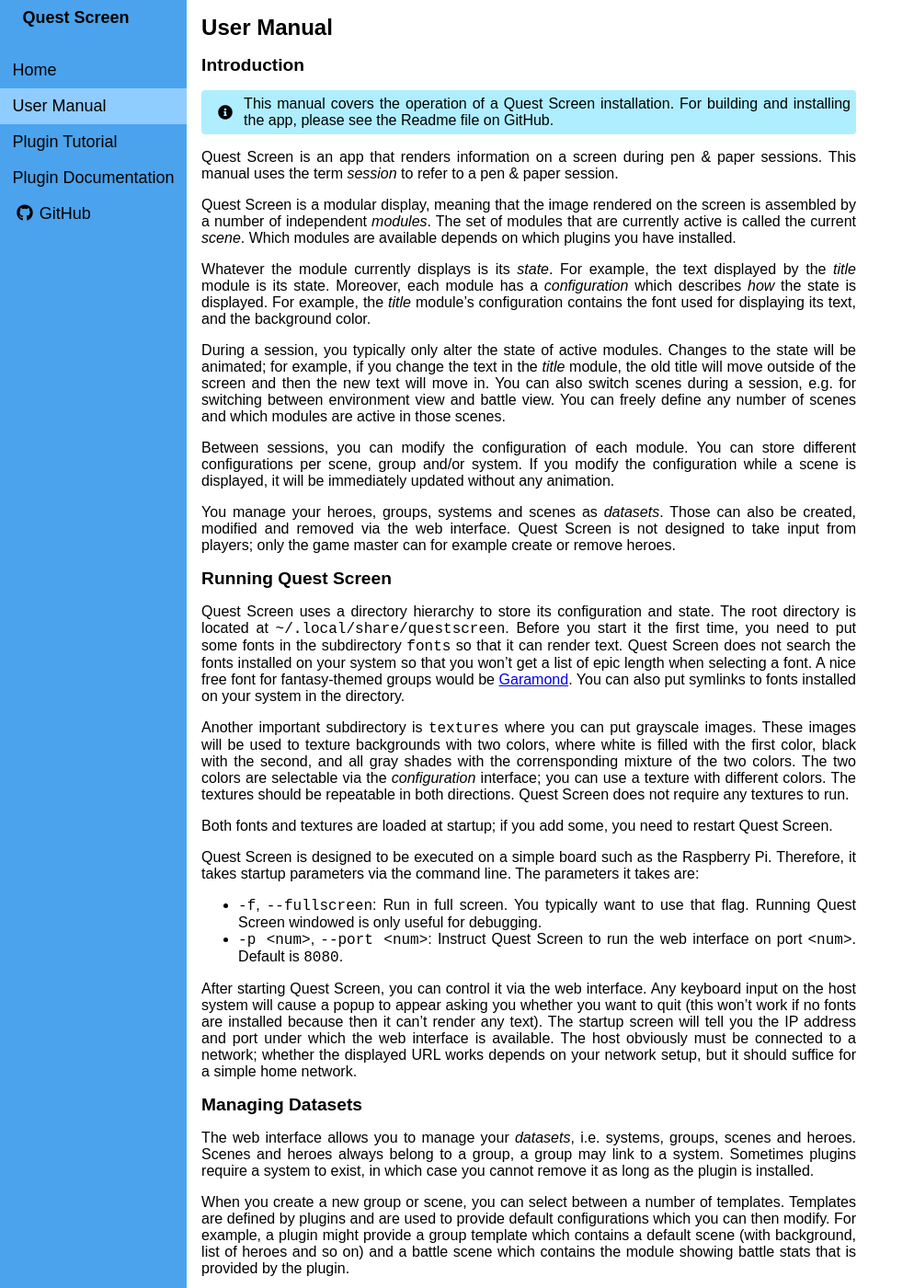
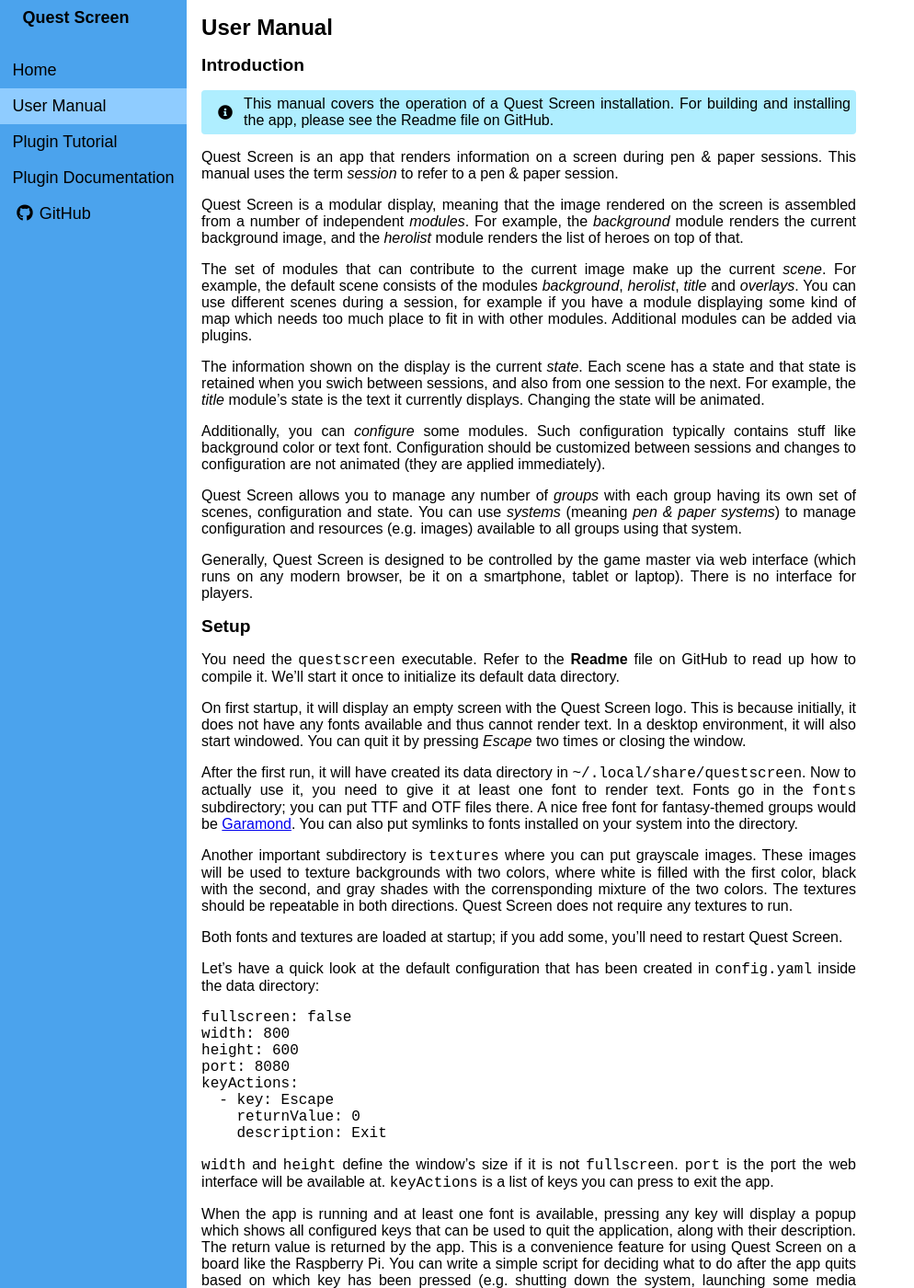
Before and after one commit to QuestScreen/website, a Jekyll site: the page built from usermanual.md, in a window 1280 px wide and 1400 px high. Shown: the whole window at 92% size, without its empty margins (0-994 px from the left). Built offline with Jekyll 4.4.1, drawn with Linux system fonts in a browser that asks for light colours; nearby versions of some CDN libraries; some of the changed text lies outside the part shown.

Commit message:
updated user manual

````diff
--- a/usermanual.md
+++ b/usermanual.md
@@ -15,102 +15,134 @@ permalink: /usermanual/
 Quest Screen is an app that renders information on a screen during pen & paper sessions.
 This manual uses the term *session* to refer to a pen & paper session.
 
-Quest Screen is a modular display, meaning that the image rendered on the screen is assembled by a number of independent *modules*.
-The set of modules that are currently active is called the current *scene*.
-Which modules are available depends on which plugins you have installed.
+Quest Screen is a modular display, meaning that the image rendered on the screen is assembled from a number of independent *modules*.
+For example, the *background* module renders the current background image, and the *herolist* module renders the list of heroes on top of that.
 
-Whatever the module currently displays is its *state*.
-For example, the text displayed by the *title* module is its state.
-Moreover, each module has a *configuration* which describes *how* the state is displayed.
-For example, the *title* module's configuration contains the font used for displaying its text, and the background color.
+The set of modules that can contribute to the current image make up the current *scene*.
+For example, the default scene consists of the modules *background*, *herolist*, *title* and *overlays*.
+You can use different scenes during a session, for example if you have a module displaying some kind of map which needs too much place to fit in with other modules.
+Additional modules can be added via plugins.
 
-During a session, you typically only alter the state of active modules.
-Changes to the state will be animated; for example, if you change the text in the *title* module, the old title will move outside of the screen and then the new text will move in.
-You can also switch scenes during a session, e.g. for switching between environment view and battle view.
-You can freely define any number of scenes and which modules are active in those scenes.
+The information shown on the display is the current *state*.
+Each scene has a state and that state is retained when you swich between sessions, and also from one session to the next.
+For example, the *title* module's state is the text it currently displays.
+Changing the state will be animated.
 
-Between sessions, you can modify the configuration of each module.
-You can store different configurations per scene, group and/or system.
-If you modify the configuration while a scene is displayed, it will be immediately updated without any animation.
+Additionally, you can *configure* some modules.
+Such configuration typically contains stuff like background color or text font.
+Configuration should be customized between sessions and changes to configuration are not animated (they are applied immediately).
 
-You manage your heroes, groups, systems and scenes as *datasets*.
-Those can also be created, modified and removed via the web interface.
-Quest Screen is not designed to take input from players; only the game master can for example create or remove heroes.
+Quest Screen allows you to manage any number of *groups* with each group having its own set of scenes, configuration and state.
+You can use *systems* (meaning *pen & paper systems*) to manage configuration and resources (e.g. images) available to all groups using that system.
 
-## Running Quest Screen
+Generally, Quest Screen is designed to be controlled by the game master via web interface (which runs on any modern browser, be it on a smartphone, tablet or laptop).
+There is no interface for players.
 
-Quest Screen uses a directory hierarchy to store its configuration and state.
-The root directory is located at `~/.local/share/questscreen`.
-Before you start it the first time, you need to put some fonts in the subdirectory `fonts` so that it can render text.
-Quest Screen does not search the fonts installed on your system so that you won't get a list of epic length when selecting a font.
+## Setup
+
+You need the `questscreen` executable.
+Refer to the **Readme** file on GitHub to read up how to compile it.
+We'll start it once to initialize its default data directory.
+
+On first startup, it will display an empty screen with the Quest Screen logo.
+This is because initially, it does not have any fonts available and thus cannot render text.
+In a desktop environment, it will also start windowed.
+You can quit it by pressing *Escape* two times or closing the window.
+
+After the first run, it will have created its data directory in `~/.local/share/questscreen`.
+Now to actually use it, you need to give it at least one font to render text.
+Fonts go in the `fonts` subdirectory; you can put TTF and OTF files there.
 A nice free font for fantasy-themed groups would be [Garamond](https://garamond.org/).
-You can also put symlinks to fonts installed on your system in the directory.
+You can also put symlinks to fonts installed on your system into the directory.
 
 Another important subdirectory is `textures` where you can put grayscale images.
-These images will be used to texture backgrounds with two colors, where white is filled with the first color, black with the second, and all gray shades with the corrensponding mixture of the two colors.
-The two colors are selectable via the *configuration* interface; you can use a texture with different colors.
+These images will be used to texture backgrounds with two colors, where white is filled with the first color, black with the second, and gray shades with the corrensponding mixture of the two colors.
 The textures should be repeatable in both directions.
 Quest Screen does not require any textures to run.
 
-Both fonts and textures are loaded at startup; if you add some, you need to restart Quest Screen.
+Both fonts and textures are loaded at startup; if you add some, you'll need to restart Quest Screen.
 
-Quest Screen is designed to be executed on a simple board such as the Raspberry Pi.
-Therefore, it takes startup parameters via the command line.
-The parameters it takes are:
+Let's have a quick look at the default configuration that has been created in `config.yaml` inside the data directory:
 
- * `-f`, `--fullscreen`: Run in full screen. You typically want to use that flag.
-   Running Quest Screen windowed is only useful for debugging.
- * `-p <num>`, `--port <num>`: Instruct Quest Screen to run the web interface on port `<num>`.
-   Default is `8080`.
+```yaml
+fullscreen: false
+width: 800
+height: 600
+port: 8080
+keyActions:
+  - key: Escape
+    returnValue: 0
+    description: Exit
+```
 
-After starting Quest Screen, you can control it via the web interface.
-Any keyboard input on the host system will cause a popup to appear asking you whether you want to quit (this won't work if no fonts are installed because then it can't render any text).
-The startup screen will tell you the IP address and port under which the web interface is available.
-The host obviously must be connected to a network; whether the displayed URL works depends on your network setup, but it should suffice for a simple home network.
+`width` and `height` define the window's size if it is not `fullscreen`.
+`port` is the port the web interface will be available at.
+`keyActions` is a list of keys you can press to exit the app.
 
-## Managing Datasets
+When the app is running and at least one font is available, pressing any key will display a popup which shows all configured keys that can be used to quit the application, along with their description.
+The return value is returned by the app.
+This is a convenience feature for using Quest Screen on a board like the Raspberry Pi.
+You can write a simple script for deciding what to do after the app quits based on which key has been pressed (e.g. shutting down the system, launching some media center, etc).
 
-The web interface allows you to manage your *datasets*, i.e. systems, groups, scenes and heroes.
+Apart from quitting the app, you cannot control it locally – everything else is done via the web interface.
+When you have at least one font installed, the app will show you the URL you need to enter in your browser to reach the web interface.
+This will be `http://<ip>:<port>` with `<ip>` being the public IP address of the current device, and `<port>` being the configured port.
+
+## The Web Interface
+
+The main page of the web interface shows you the list of currently loaded modules.
+The menu at the top gives you three options:
+
+ * *Switch Group* lets you switch to a group.
+   Switching the group will load the group's recently active scene and show it on the display.
+   On the web interface, you will get an interface for manipulating the scene's state.
+ * *Configuration* lets you modify the configuration of your modules.
+ * *Datasets* lets you manage your groups and systems.
+   This is where you can create your first group.
+
+### Managing Datasets
+
+Here you manage your systems, groups, scenes and heroes.
 Scenes and heroes always belong to a group, a group may link to a system.
-Sometimes plugins require a system to exist, in which case you cannot remove it as long as the plugin is installed.
+Sometimes plugins require some system to exist, in which case you cannot remove it as long as the plugin is installed.
 
-When you create a new group or scene, you can select between a number of templates.
+When you create a new group or scene, you can select between from number of templates.
 Templates are defined by plugins and are used to provide default configurations which you can then modify.
 For example, a plugin might provide a group template which contains a default scene (with background, list of heroes and so on) and a battle scene which contains the module showing battle stats that is provided by the plugin.
 
 The scene templates contained in a group template are also available for creating single scenes.
 The *base* plugin (which provides basic modules that are always available) provides empty templates if you want to start with an empty group or scene.
 
-## Configuring the Modules
+### Configuring the Modules
 
 By default, modules have a pretty simple look.
 For example, the *title* module by default has a white background.
 You can change the module's look in the *configuration* section.
 
-Configuration has multiple layers.
-On each layer, you may define a configuration that overrides the one from a lower layer.
-If you don't set a configuration for a layer, the configuration from the lower layer will be used.
+A module's configuration has multiple layers.
+On each layer, you may define configuration values that override the ones from a lower layer.
+If you don't set some configuration value for a layer, the configuration value from the lower layer will be used.
 The following layers exist:
 
- * The default configuration is defined for each module and is not editable.
- * The base configuration applies to all groups and overrides the default configuration.
- * The system configuration applies to all groups linked to that system and overrides the base configuration.
- * The group configuration applies to all scenes in that group and overrides the system configuration (or the base configuration if the group is not linked to a system).
- * The scene configuration applies to a single scene and overrides the group configuration.
+ * The **default** configuration is defined for each module and is not editable.
+ * The **base** configuration applies to all groups and overrides the default configuration.
+ * The **system** configuration applies to all groups linked to that system and overrides the base configuration.
+ * The **group** configuration applies to all scenes in that group and overrides the system configuration (or the base configuration if the group is not linked to a system).
+ * The **scene** configuration applies to a single scene and overrides the group configuration.
 
 Usually, you want to edit the base or system configuration unless you want to have a different look for each group.
 Scene configuration is useful if you want to use a module in multiple scenes but want to have it look different.
 
-## The State: Using Quest Screen during a session
+### Using Quest Screen during a session
 
 Finally, when you have created a group and configured it to your liking, you can start using Quest Screen during a session.
 You start by selecting the active group.
 Only one group can be active and you can only modify the state of the active group.
 
-Unlike the configuration and dataset pages (where you can click *reset* or *save* to commit your changes), changes to the state  are typically sent immediately.
+Unlike the configuration and dataset pages (where you can click *reset* or *save* to commit your changes), changes to the state are typically sent immediately.
 Each action triggers the corresponding animation.
 Which interactions are available depends on the active modules in the current scene.
-Changing the scene will modify the possible interactions depending on the modules in the new scene.
+Changing the scene will change the possible interactions depending on the modules in the new scene.
 Module states are local to the scene, so if you have the *title* module active in two scenes, updating the text in one scene will not modify the text displayed in the other scene.
 
 ## Providing files to modules
@@ -118,7 +150,7 @@ Module states are local to the scene, so if you have the *title* module active i
 Some modules, like the *background* module, depend on files (in this case, images).
 Currently, the web interface does not allow file uploads; you must place them on the host system manually.
 The files for each module have to be put in a directory whose name matches the module's ID.
-You can look up the ID of a module on the *datasets* page in the web interface.
+You can look up the ID of a module on the web interface's main page.
 
 You can create such a directory in any of the following places (relative to the root directory `~/.local/share/questscreen`):
 
@@ -156,4 +188,4 @@ Plugins are placed in the `plugins` directory inside the root directory.
 They are loaded at startup; you can't add a plugin while Quest Screen is running.
 
 Plugins provide you with additional modules, additional systems and/or additional group and scene templates.
-Writing plugins is covered by the [plugin tutorial](/plugins/).
+Writing plugins is covered by the [plugin tutorial](/plugins/tutorial/).
````
